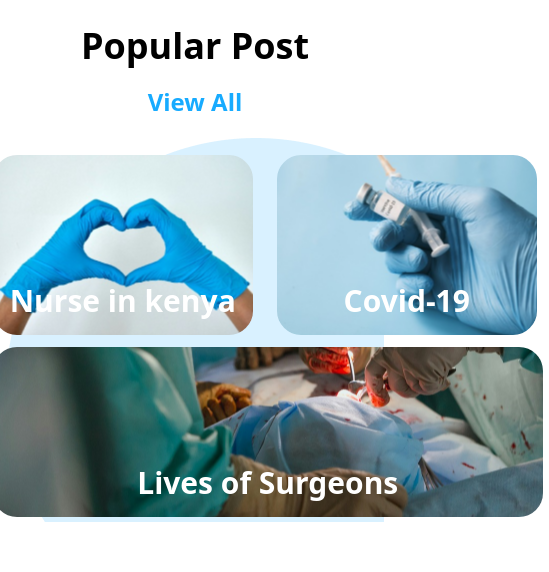
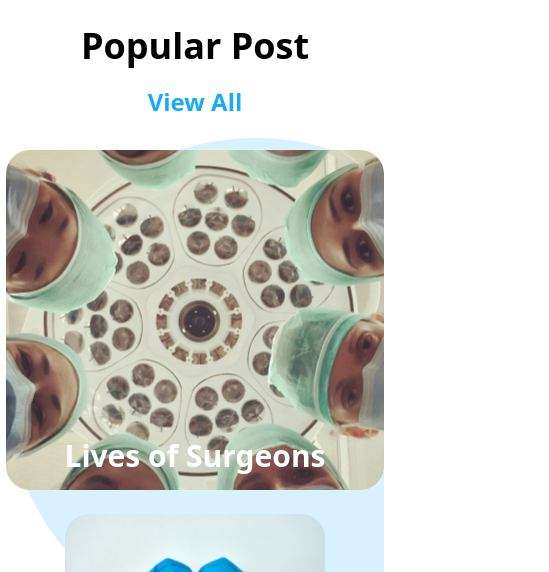
Before and after one commit to adnan4k/Hakim_web, a React (Create React App) app in the folder client/: page / in a window 390 px wide. Shown: the part 1420-1992 px from the top of the page, 549 px wide, since content can reach past the window. Built offline with nearby package versions, Linux system fonts and the light colour scheme.

Commit message:
popular post made responsive

```diff
--- a/client/public/index.html
+++ b/client/public/index.html
@@ -5,7 +5,7 @@
 
     <meta charset="utf-8" />
     <link rel="icon" href="%PUBLIC_URL%/favicon.ico" />
-    <meta name="viewport" content="width=device-width, initial-scale=1" />
+    <meta name="viewport" content="width=device-width, initial-scale=1">
     <meta name="theme-color" content="#000000" />
     <link rel="apple-touch-icon" href="%PUBLIC_URL%/logo192.png" />
 
--- a/client/src/components/PopularPostSlider.jsx
+++ b/client/src/components/PopularPostSlider.jsx
@@ -10,22 +10,6 @@ import ArrowForwardIosIcon from "@mui/icons-material/ArrowForwardIos";
 import ArrowBackIos from "@mui/icons-material/ArrowBackIos";
 
 function PopularPostSlider() {
-  // const [data,setData] = useState([]);
-  // useEffect(() => {
-  //   // Function to fetch data from the API
-  //   const fetchData = async () => {
-  //     try {
-  //       const response = await axios.get('https://groom-health-care.onrender.com/testimony/get-testimony');
-  //       console.log(response.data[0].image);
-  //       setData(response.data); // Assuming the response data is the array of testimonies
-  //     } catch (error) {
-  //       console.error("Error fetching testimonies:", error);
-  //     }
-  //   };
-
-  //   fetchData();
-  // }, [])
-
   const data = [
     {
       title: "Surguery in addis abeba",
@@ -52,6 +36,7 @@ function PopularPostSlider() {
       image: "/images/image2.png",
     },
   ];
+
   const settings = {
     dots: true,
     fade: false,
@@ -80,15 +65,15 @@ function PopularPostSlider() {
         },
       },
       {
-        breakpoint: 600,
+        breakpoint: 768,
         settings: {
           slidesToShow: 2,
-          slidesToScroll: 2,
+          slidesToScroll: 1,
           initialSlide: 2,
         },
       },
       {
-        breakpoint: 470,
+        breakpoint: 480,
         settings: {
           slidesToShow: 1,
           slidesToScroll: 1,
@@ -98,14 +83,14 @@ function PopularPostSlider() {
   };
 
   return (
-    <div className="bg-[url('/images/post-center.png')] bg-left-top bg-no-repeat flex justify-center items-center mx-auto max-w-[97%] mb-20">
-      <div className="bg-[url('/images/realpp.png')] rounded-3xl bg-center bg-no-repeat w-[100%] mt-3 my-3 h-screen max-h-[360px] flex flex-col justify-end items-center">
+    <div className="bg-[url('/images/post-center.png')] bg-left-top bg-no-repeat flex flex-col md:flex-row justify-center items-center mx-auto max-w-[97%] mb-20">
+      <div className="bg-[url('/images/realpp.png')] rounded-3xl bg-center bg-no-repeat w-full md:w-[50%] mt-3 my-3 h-screen max-h-[340px] flex flex-col justify-end items-center">
         <h2 className="text-3xl text-white font-bold align-bottom mb-4">
           Lives of Surgeons
         </h2>
       </div>
-      <div className="flex flex-col">
-        <div className="lastcont flex">
+      <div className="flex flex-col md:ml-6 w-full md:w-[50%]">
+        <div className="lastcont flex flex-wrap justify-center">
           <div className="bg-[url('/images/p3.png')] rounded-3xl bg-center bg-no-repeat w-[260px] h-[180px] m-3 flex flex-col justify-end items-center">
             <h2 className="text-3xl text-white font-bold align-bottom mb-4">
               Nurse in kenya{" "}
@@ -117,7 +102,7 @@ function PopularPostSlider() {
             </h2>
           </div>
         </div>
-        <div className="bg-[url('/images/pp3.png')] rounded-3xl bg-center bg-no-repeat w-[550px] h-[170px] ml-3 flex flex-col justify-end items-center">
+        <div className="bg-[url('/images/pp3.png')] rounded-3xl bg-center bg-no-repeat w-full md:w-[550px] h-[170px] ml-3 flex flex-col justify-end items-center">
           <h2 className="text-3xl text-white font-bold align-bottom mb-4">
             Lives of Surgeons
           </h2>
```
